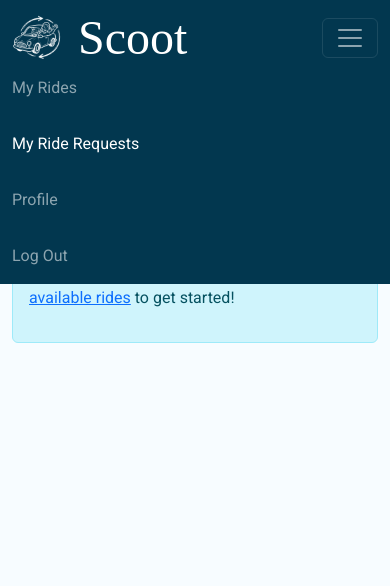
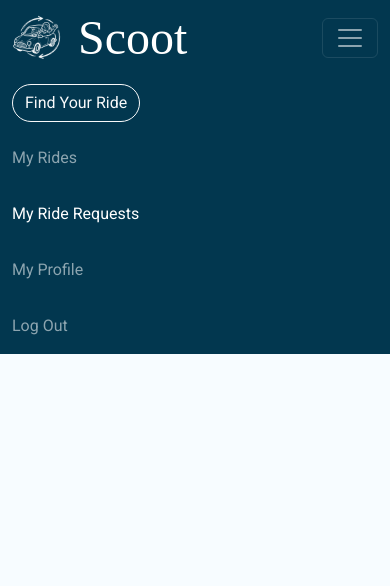
Before and after one commit to wouter-codes/scoot, a Django app: page /my-ride-requests/ in a window 390 px wide, after a click that opens the changed part. Shown: the top 586 px of the page. Run offline with Django 5.2, Linux system fonts and the light colour scheme; the visitor is signed in with stand-in values (Sample User, id 1); data that the repository does not hold is empty; some libraries are stand-ins or nearby versions; some web fonts are replaced.

Commit message:
Enhance ride management features, improving ride filtering logic, refining UI elements

```diff
--- a/rides/models.py
+++ b/rides/models.py
@@ -35,7 +35,7 @@ class Rides(models.Model):
     destination = models.CharField(max_length=255)
     date = models.DateTimeField(validators=[validate_future_date])
     seats_available = models.IntegerField(choices=SEATS_AVAILABLE, default=1)
-    pickup_notes = models.TextField(blank=True)
+    pickup_notes = models.TextField()
     status = models.CharField(max_length=1, choices=RIDES_STATUS, default='0')
     created_on = models.DateTimeField(auto_now_add=True)
     updated_on = models.DateTimeField(auto_now=True)
--- a/rides/views.py
+++ b/rides/views.py
@@ -18,6 +18,10 @@ def index(request):
         status='1'  # Only published rides
     ).order_by('date')
 
+    # Exclude rides created by the logged-in user
+    if request.user.is_authenticated:
+        rides = rides.exclude(driver=request.user)
+
     # Apply filters if form is valid
     if form.is_valid():
         origin = form.cleaned_data.get('origin')
@@ -34,9 +38,20 @@ def index(request):
         if min_passengers:
             rides = rides.filter(seats_available__gte=min_passengers)
 
+    # Add user's existing requests to each ride for template logic
+    if request.user.is_authenticated:
+        user_requests = RideRequest.objects.filter(
+            passenger=request.user,
+            ride__in=rides
+        ).values_list('ride_id', flat=True)
+        user_request_ids = set(user_requests)
+    else:
+        user_request_ids = set()
+
     context = {
         'form': form,
-        'rides': rides
+        'rides': rides,
+        'user_request_ids': user_request_ids
     }
     return render(request, 'rides/index.html', context)
 
--- a/static/css/style.css
+++ b/static/css/style.css
@@ -61,32 +61,15 @@ select:focus {
     width: 50px;
 }
 
-/* Nav link hover effect on small screens */
-@media (max-width: 575.98px) {
-    #navbar .nav-link:hover {
-        font-weight: bold;
-        color: var(--fourth-color);
-    }
-}
-
-/* Button border radius */
-.btn {
-    border-radius: 20px;
-}
-
-/* Style buttons in main content with tertiary color */
-.btn-primary,
-main .btn:not(.btn-outline-light):not(.btn-outline-dark) {
-    background-color: var(--background-color-tertiary);
-    border-color: var(--background-color-tertiary);
+/* Prevent active state styling on Find Your Ride button */
+#find-ride-btn {
+    background-color: transparent;
     color: var(--third-color);
 }
 
-.btn-primary:hover,
-main .btn:not(.btn-outline-light):not(.btn-outline-dark):hover {
-    background-color: var(--background-color-quaternary);
-    border-color: var(--background-color-quaternary);
-    color: var(--third-color);
+#find-ride-btn:hover {
+    background-color: var(--third-color);
+    color: var(--background-color-secondary);
 }
 
 #logo-title {
@@ -95,18 +78,40 @@ main .btn:not(.btn-outline-light):not(.btn-outline-dark):hover {
     line-height: 0;
 }
 
+/* Button border radius */
+.btn {
+    border-radius: 20px;
+}
+
+/* Style primary buttons with tertiary color */
+.btn-primary {
+    background-color: var(--background-color-tertiary);
+    border-color: var(--background-color-tertiary);
+    color: var(--third-color);
+}
+
+.btn-primary:hover {
+    background-color: var(--background-color-quaternary);
+    border-color: var(--background-color-quaternary);
+    color: var(--third-color);
+}
+
+.available-rides .btn-warning {
+    opacity: 0.5;
+}
+
+/* FOOTER */
+.footer {
+    background-color: var(--background-color-tertiary);
+    color: var(--fourth-color);
+}
+
 .socials i {
     color: var(--third-color);
 }
 
 .socials i:hover {
     color: var(--fifth-color);
-}
-
-/* FOOTER */
-.footer {
-    background-color: var(--background-color-tertiary);
-    color: var(--fourth-color);
 }
 
 /* LOGIN */
@@ -132,3 +137,11 @@ input[name="email"] {
     background-color: var(--background-color-quaternary);
     color: var(--third-color);
 }
+
+/* MEDIA QUERIES */
+@media (max-width: 575.98px) {
+    #navbar .nav-link:hover {
+        font-weight: bold;
+        color: var(--fourth-color);
+    }
+}
--- a/templates/base.html
+++ b/templates/base.html
@@ -83,17 +83,10 @@
                 <div class="collapse navbar-collapse" id="navbarNav">
                     <ul class="navbar-nav ms-auto gap-3 gap-lg-0">
                         {% if user.is_authenticated %}
+                        <!-- Find your ride button -->
                         <li class="nav-item">
-                            <a class="nav-link d-sm-none {% if request.path == my_rides_url %}active" aria-current="page {% endif %}"
-                            href="{{ my_rides_url }}">My Rides</a>
-                            <a class="btn btn-outline-light ms-lg-3 d-none d-sm-inline-block {% if request.path == my_rides_url %}active" aria-current="page {% endif %}"
-                            href="{{ my_rides_url }}">My Rides</a>
-                        </li>
-                        <li class="nav-item">
-                            <a class="nav-link d-sm-none {% if request.path == my_ride_requests_url %}active" aria-current="page {% endif %}"
-                            href="{{ my_ride_requests_url }}">My Ride Requests</a>
-                            <a class="btn btn-outline-light ms-lg-3 d-none d-sm-inline-block {% if request.path == my_ride_requests_url %}active" aria-current="page {% endif %}"
-                            href="{{ my_ride_requests_url }}">My Ride Requests</a>
+                            <a href="{{ home_url }}" class="btn btn-outline-light d-sm-none mt-3"{% if request.path == home_url %} aria-current="page"{% endif %}>Find Your Ride</a>
+                            <a href="{{ home_url }}" class="btn btn-outline-light ms-lg-3 d-none d-sm-inline-block" id="find-ride-btn"{% if request.path == home_url %} aria-current="page"{% endif %}>Find Your Ride</a>
                         </li>
                         <!-- Profile dropdown - visible when navbar is expanded (sm and up) -->
                         <li class="nav-item dropdown d-none d-sm-block">
@@ -108,14 +101,24 @@
                                 <i class="fas fa-user"></i>
                             </button>
                             <ul class="dropdown-menu dropdown-menu-end">
-                                <li><a class="dropdown-item" href="#">Profile</a></li>
+                                <li><a class="dropdown-item" href="{{ my_rides_url }}">My Rides</a></li>
+                                <li><hr class="dropdown-divider"></li>
+                                <li><a class="dropdown-item" href="{{ my_ride_requests_url }}">My Ride Requests</a></li>
+                                <li><hr class="dropdown-divider"></li>
+                                <li><a class="dropdown-item" href="#">My Profile</a></li>
                                 <li><hr class="dropdown-divider"></li>
                                 <li><a class="dropdown-item" href="{% url 'account_logout' %}">Log Out</a></li>
                             </ul>
                         </li>
-                        <!-- Profile and Logout links - visible when hamburger menu is active (below sm) -->
+                        <!-- Mobile menu links - visible when hamburger menu is active (below sm) -->
                         <li class="nav-item d-sm-none">
-                            <a class="nav-link" href="#">Profile</a>
+                            <a class="nav-link {% if request.path == my_rides_url %}active" aria-current="page {% endif %}" href="{{ my_rides_url }}">My Rides</a>
+                        </li>
+                        <li class="nav-item d-sm-none">
+                            <a class="nav-link {% if request.path == my_ride_requests_url %}active" aria-current="page {% endif %}" href="{{ my_ride_requests_url }}">My Ride Requests</a>
+                        </li>
+                        <li class="nav-item d-sm-none">
+                            <a class="nav-link" href="#">My Profile</a>
                         </li>
                         <li class="nav-item d-sm-none">
                             <a class="nav-link" href="{% url 'account_logout' %}">Log Out</a>
```
Also changed, not shown: rides/templates/rides/index.html (+12 -2 lines), rides/migrations/0004_alter_rides_pickup_notes_alter_rides_seats_available.py (added).
